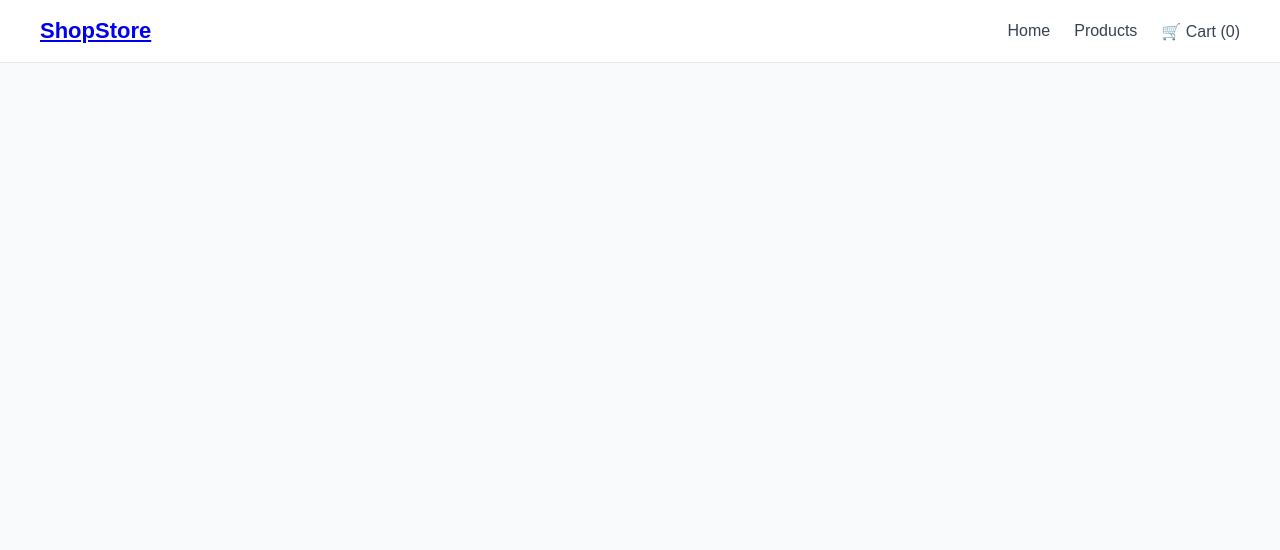
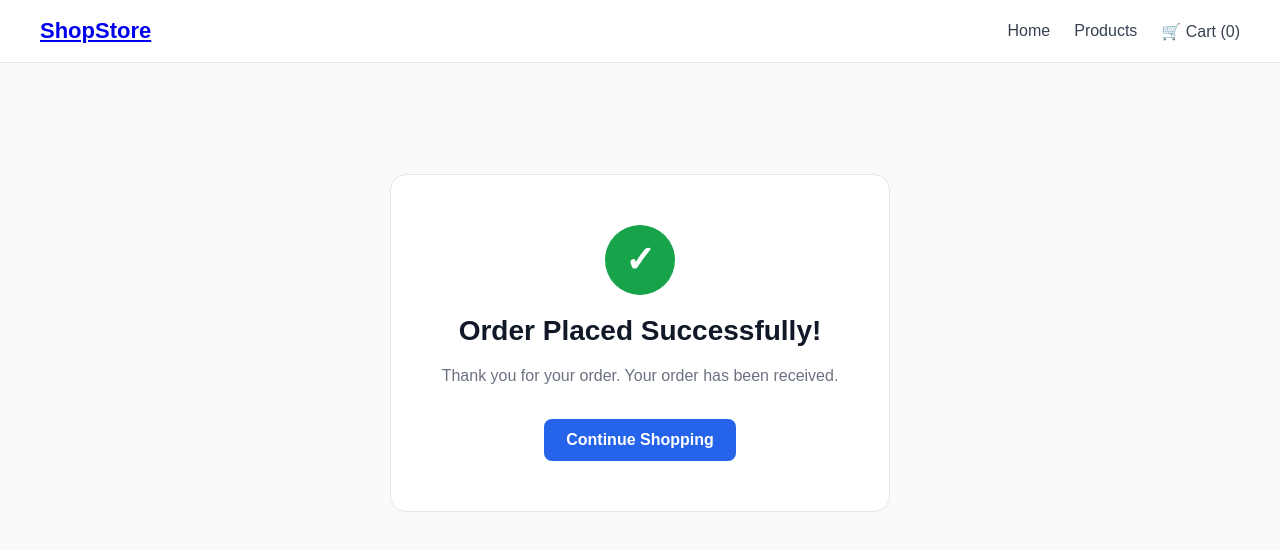
Before and after one commit to nattuwut/ecommerce-store, a React (Vite) app: page /success in a window 1280 px wide. Shown: the top 550 px of the page. Built offline with nearby package versions, Linux system fonts and the light colour scheme.

Commit message:
create succuess order

```diff
--- a/src/App.jsx
+++ b/src/App.jsx
@@ -11,6 +11,7 @@ import Home from "./pages/Home";
 import ProductDetails from "./pages/ProductDetails";
 import Cart from "./pages/Cart";
 import Checkout from "./pages/Checkout";
+import OrderSuccess from "./pages/OrderSuccess";
 
 function App() {
   return (
@@ -40,6 +41,11 @@ function App() {
           element={<Checkout />}
         />
 
+        <Route
+          path="/success"
+          element={<OrderSuccess />}
+        />
+
       </Routes>
 
     </div>
--- a/src/context/CartContext.jsx
+++ b/src/context/CartContext.jsx
@@ -84,6 +84,10 @@ function CartProvider({ children }) {
     );
   }
 
+  function clearCart() {
+  setCart([]);
+}
+
   return (
     <CartContext.Provider
       value={{
@@ -92,6 +96,7 @@ function CartProvider({ children }) {
         removeFromCart,
         increaseQuantity,
         decreaseQuantity,
+        clearCart,
       }}
     >
       {children}
--- a/src/pages/Checkout.jsx
+++ b/src/pages/Checkout.jsx
@@ -1,10 +1,16 @@
 import "./../styles/Checkout.css";
 
 import { useState } from "react";
+import { useNavigate } from "react-router-dom";
 import { useCart } from "./../context/CartContext";
 
 function Checkout() {
-  const { cart } = useCart();
+  const {
+    cart,
+    clearCart,
+  } = useCart();
+
+  const navigate = useNavigate();
 
   const [formData, setFormData] = useState({
     name: "",
@@ -67,10 +73,18 @@ function Checkout() {
       return;
     }
 
-    console.log("Order:", {
+    const order = {
       customer: formData,
-      cart,
-    });
+      items: cart,
+      total,
+      createdAt: new Date().toISOString(),
+    };
+
+    console.log("Order:", order);
+
+    clearCart();
+
+    navigate("/success");
   }
 
   const subtotal = cart.reduce(
--- /dev/null
+++ b/src/pages/OrderSuccess.jsx
@@ -0,0 +1,37 @@
+import "./../styles/OrderSuccess.css";
+
+import { Link } from "react-router-dom";
+
+function OrderSuccess() {
+  return (
+    <main className="order-success">
+
+      <div className="success-card">
+
+        <div className="success-icon">
+          ✓
+        </div>
+
+        <h1>
+          Order Placed Successfully!
+        </h1>
+
+        <p>
+          Thank you for your order.
+          Your order has been received.
+        </p>
+
+        <Link
+          to="/"
+          className="continue-shopping-button"
+        >
+          Continue Shopping
+        </Link>
+
+      </div>
+
+    </main>
+  );
+}
+
+export default OrderSuccess;
--- /dev/null
+++ b/src/styles/OrderSuccess.css
@@ -0,0 +1,85 @@
+.order-success {
+  min-height: 70vh;
+
+  display: flex;
+
+  align-items: center;
+
+  justify-content: center;
+
+  padding: 40px 20px;
+}
+
+.success-card {
+  width: 100%;
+
+  max-width: 500px;
+
+  padding: 50px 30px;
+
+  text-align: center;
+
+  background: white;
+
+  border: 1px solid #e5e7eb;
+
+  border-radius: 16px;
+}
+
+.success-icon {
+  width: 70px;
+
+  height: 70px;
+
+  margin: 0 auto 20px;
+
+  display: flex;
+
+  align-items: center;
+
+  justify-content: center;
+
+  border-radius: 50%;
+
+  background: #16a34a;
+
+  color: white;
+
+  font-size: 36px;
+
+  font-weight: 700;
+}
+
+.success-card h1 {
+  margin-bottom: 12px;
+
+  font-size: 28px;
+}
+
+.success-card p {
+  margin-bottom: 30px;
+
+  color: #6b7280;
+
+  line-height: 1.6;
+}
+
+.continue-shopping-button {
+  display: inline-block;
+
+  padding: 12px 22px;
+
+  border-radius: 8px;
+
+  background: #2563eb;
+
+  color: white;
+
+  font-weight: 600;
+
+  text-decoration: none;
+}
+
+.continue-shopping-button:hover {
+  background: #1d4ed8;
+}
```
